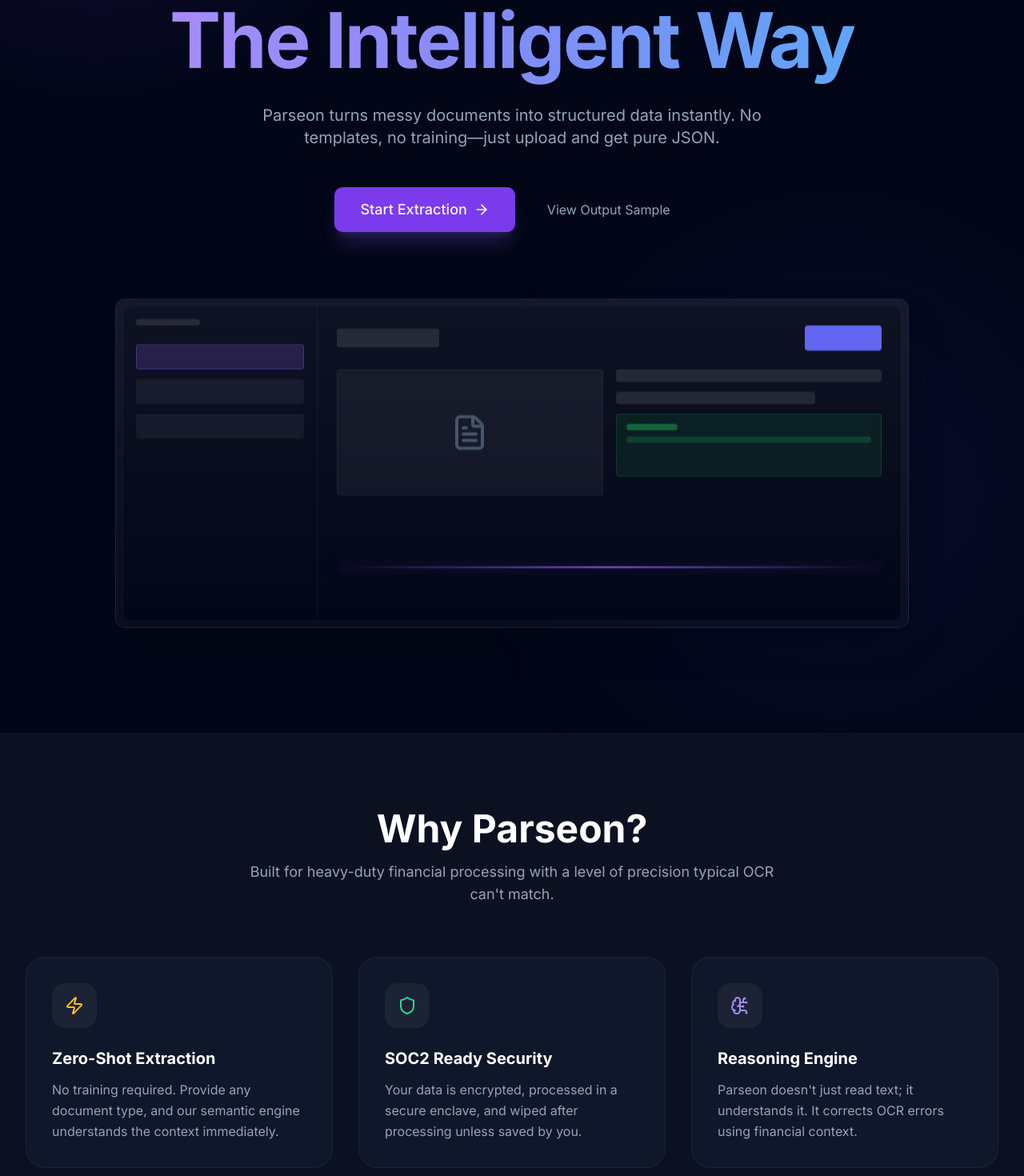
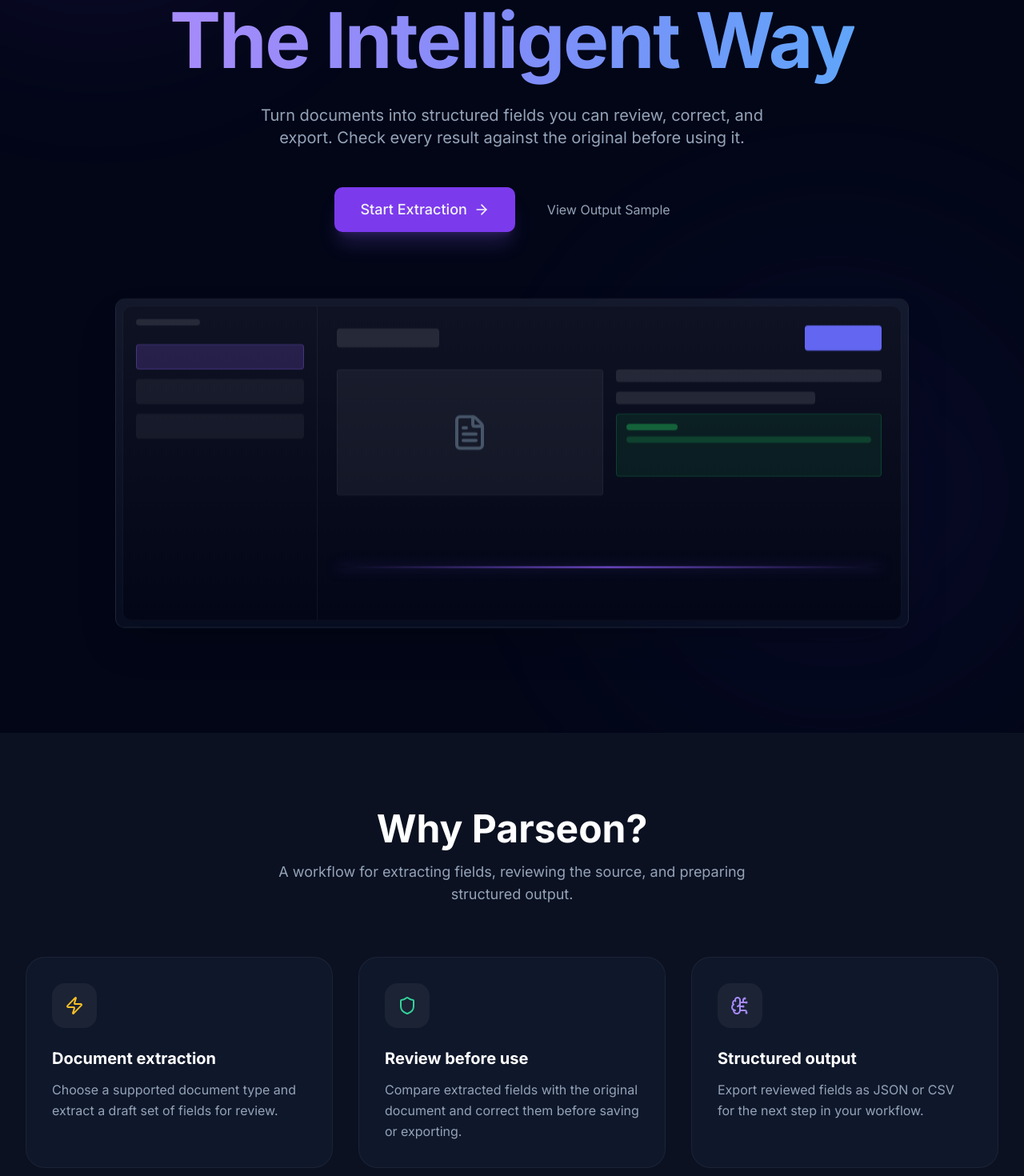
Before and after one commit to Korieys/Loantractor, a React (Vite) app: page /documents in a window 1280 px wide. Shown: the part 360-1830 px from the top of the page at 80% size. Built offline with nearby package versions, Linux system fonts and the light colour scheme; no server answers.

Commit message:
Provide an honest public Parseon sample and consistent branding

```diff
--- a/src/App.tsx
+++ b/src/App.tsx
@@ -49,7 +49,7 @@
           </button>
           <div className="w-full max-w-md space-y-8">
             <div className="text-center">
-              <h1 className="text-4xl font-extrabold text-blue-900 tracking-tight">Loantractor</h1>
+              <h1 className="text-4xl font-extrabold text-blue-900 tracking-tight">Parseon</h1>
               <p className="text-slate-500 mt-2">Sign in to your dashboard</p>
             </div>
             <AuthForm onSuccess={() => { }} />
--- a/src/pages/DocumentsPage.tsx
+++ b/src/pages/DocumentsPage.tsx
@@ -81,7 +81,7 @@
         const url = URL.createObjectURL(blob);
         const link = document.createElement('a');
         link.href = url;
-        link.download = `loantractor-export-${new Date().toISOString().split('T')[0]}.json`;
+        link.download = `parseon-export-${new Date().toISOString().split('T')[0]}.json`;
         document.body.appendChild(link);
         link.click();
         document.body.removeChild(link);
--- a/src/pages/LandingPage.tsx
+++ b/src/pages/LandingPage.tsx
@@ -1,13 +1,14 @@
 import { Button } from "../components/ui/Button";
 import { ArrowRight, Shield, Zap, FileText, Sparkles, BrainCircuit } from 'lucide-react';
 import { motion, useScroll, useTransform } from 'framer-motion';
-import { useRef } from "react";
+import { useRef, useState } from "react";
 
 interface LandingPageProps {
     onLogin: () => void;
 }
 
 export function LandingPage({ onLogin }: LandingPageProps) {
+    const [showSample, setShowSample] = useState(false);
     const targetRef = useRef(null);
     const { scrollYProgress } = useScroll({
         target: targetRef,
@@ -68,7 +69,7 @@
                         className="inline-flex items-center gap-2 px-4 py-1.5 rounded-full border border-violet-500/30 bg-violet-500/10 text-violet-300 text-sm font-medium mb-8 backdrop-blur-sm"
                     >
                         <Sparkles size={14} className="text-amber-400" />
-                        <span>Powered by GPT-4o Vision</span>
+                        <span>AI-assisted document extraction</span>
                     </motion.div>
 
                     <h1 className="text-4xl sm:text-5xl md:text-7xl lg:text-8xl font-extrabold tracking-tight mb-8">
@@ -84,8 +85,8 @@
                         transition={{ duration: 0.6, delay: 0.2 }}
                         className="text-lg md:text-xl text-slate-400 max-w-2xl mx-auto mb-12 leading-relaxed"
                     >
-                        Parseon turns messy documents into structured data instantly.
-                        No templates, no training—just upload and get pure JSON.
+                        Turn documents into structured fields you can review, correct, and export.
+                        Check every result against the original before using it.
                     </motion.p>
 
                     <motion.div
@@ -102,10 +103,16 @@
                             Start Extraction
                             <ArrowRight className="ml-2 w-5 h-5" />
                         </Button>
-                        <button onClick={onLogin} className="group flex items-center gap-2 text-slate-400 hover:text-white px-6 py-3 transition-colors">
+                        <button onClick={() => setShowSample(value => !value)} aria-expanded={showSample} aria-controls="output-sample" className="group flex items-center gap-2 text-slate-400 hover:text-white px-6 py-3 transition-colors">
                             <span className="border-b border-transparent group-hover:border-white transition-all">View Output Sample</span>
                         </button>
                     </motion.div>
+                    {showSample && <section id="output-sample" aria-label="Synthetic output sample" className="mt-8 mx-auto max-w-2xl rounded-xl border border-violet-500/30 bg-slate-950 p-6 text-left">
+                        <h2 className="text-xl font-bold mb-2">Example output</h2>
+                        <p className="text-slate-400 mb-4">Fictional data for illustration. This sample does not upload a document or run an extraction.</p>
+                        <pre className="overflow-x-auto text-sm text-violet-200" tabIndex={0} aria-label="Sample JSON output">{JSON.stringify({ document_type: 'Sample invoice', supplier: 'Example Studio', invoice_number: 'DEMO-001', currency: 'USD', total: '125.00' }, null, 2)}</pre>
+                        <p className="mt-4 text-sm text-slate-400">Real results depend on document quality and require your review.</p>
+                    </section>}
                 </motion.div>
 
                 {/* Floating UI Mockup */}
@@ -161,24 +168,24 @@
                 <div className="max-w-7xl mx-auto px-4 sm:px-6 lg:px-8">
                     <div className="text-center mb-16">
                         <h2 className="text-3xl md:text-5xl font-bold mb-4 text-white">Why Parseon?</h2>
-                        <p className="text-slate-400 text-lg max-w-2xl mx-auto">Built for heavy-duty financial processing with a level of precision typical OCR can't match.</p>
+                        <p className="text-slate-400 text-lg max-w-2xl mx-auto">A workflow for extracting fields, reviewing the source, and preparing structured output.</p>
                     </div>
 
                     <div className="grid md:grid-cols-3 gap-8">
                         <FeatureCard
                             icon={<Zap className="w-6 h-6 text-amber-400" />}
-                            title="Zero-Shot Extraction"
-                            desc="No training required. Provide any document type, and our semantic engine understands the context immediately."
+                            title="Document extraction"
+                            desc="Choose a supported document type and extract a draft set of fields for review."
                         />
                         <FeatureCard
                             icon={<Shield className="w-6 h-6 text-emerald-400" />}
-                            title="SOC2 Ready Security"
-                            desc="Your data is encrypted, processed in a secure enclave, and wiped after processing unless saved by you."
+                            title="Review before use"
+                            desc="Compare extracted fields with the original document and correct them before saving or exporting."
                         />
                         <FeatureCard
                             icon={<BrainCircuit className="w-6 h-6 text-violet-400" />}
-                            title="Reasoning Engine"
-                            desc="Parseon doesn't just read text; it understands it. It corrects OCR errors using financial context."
+                            title="Structured output"
+                            desc="Export reviewed fields as JSON or CSV for the next step in your workflow."
                         />
                     </div>
                 </div>
--- a/src/pages/SettingsPage.tsx
+++ b/src/pages/SettingsPage.tsx
@@ -122,7 +122,7 @@
                         <Database size={20} className="text-primary" />
                         Data Integrations
                     </h3>
-                    <p className="text-sm text-slate-600 mb-4">Connect Loantractor to your existing LOS or CRM.</p>
+                    <p className="text-sm text-slate-600 mb-4">Connect Parseon to your existing LOS or CRM.</p>
                     <div className="flex gap-3">
                         <Button variant="outline">Connect Encompass</Button>
                         <Button variant="outline">Connect Salesforce</Button>
```
Also changed, not shown: 1 other file (tests, documents, lock files or other folders).
